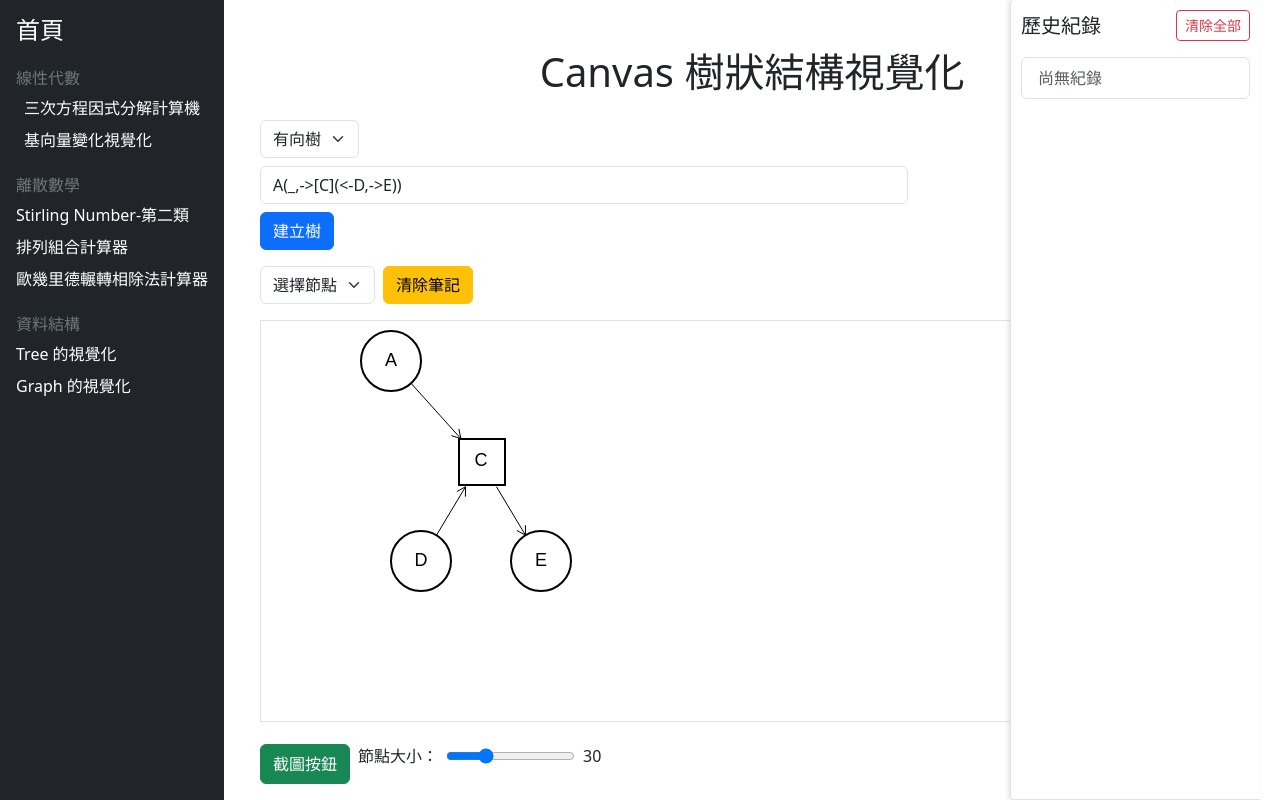
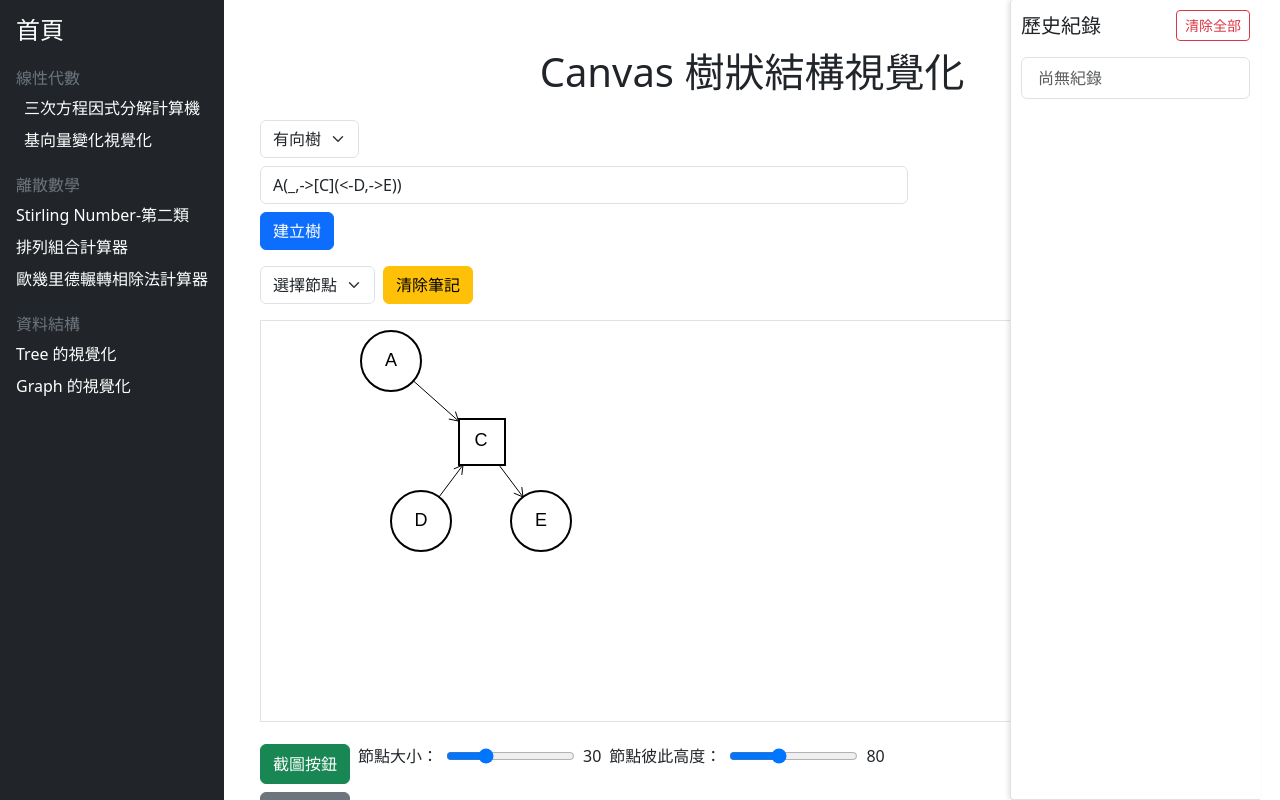
Before and after one commit to Hoxton019030/Math_Calculator, a Vue app: page /dataStructure/tree_visual in a window 1280 px wide. Built offline with nearby package versions, Linux system fonts and the light colour scheme.

Commit message:
2025-08-03 commit

```diff
--- a/src/views/DataStructure/TreeVisual.vue
+++ b/src/views/DataStructure/TreeVisual.vue
@@ -44,6 +44,16 @@
             <input id="nodeSizeSlider" type="range" min="10" max="80" v-model="nodeSize" />
             <span>{{ nodeSize }}</span>
           </div>
+          <div class="mb-3 d-flex align-items-center gap-2 flex-wrap">
+            <label for="heightBetweenNodeSlider" class="form-label mb-0">節點彼此高度：</label>
+            <input id="heightBetweenNodeSlider" type="range" min="10" max="200" v-model="heightBetweenNode" />
+            <span>{{ heightBetweenNode }}</span>
+          </div>
+          <div class="mb-3">
+  <button class="btn btn-secondary" @click="resetDefaults">還原預設</button>
+</div>
+
+
         </div>
         <div v-if="copySuccess" class="copy-toast">已複製到剪貼簿！</div>
       </div>
@@ -60,6 +70,7 @@ import { ref, onMounted, watch, nextTick } from 'vue'
 import HistoryPanel from '../../components/History_Panel.vue'
 
 const nodeSize = ref(30) // 預設節點大小，可調整範圍 10~80
+const heightBetweenNode= ref(80)
 const inputText = ref('A(_,->[C](<-D,->E))')
 const canvas = ref(null)
 const canvasContainer = ref(null)
@@ -88,6 +99,12 @@ let dragPoint = null
 let isResizingHistory = false
 let resizeHistoryStartX = null
 let resizeHistoryStartWidth = null
+
+
+function resetDefaults() {
+  nodeSize.value = ref(30).value
+  heightBetweenNode.value = ref(80).value
+}
 
 function loadCanvasSize() {
   const savedSize = localStorage.getItem(CANVAS_SIZE_KEY)
@@ -221,7 +238,7 @@ function parseForest(str) {
 
 
 function calculatePositions(root, depth = 0, xOffset = { x: 0 }) {
-  const node = { ...root, x: 0, y: depth * 100, children: [] }
+  const node = { ...root, x: 0, y: depth * heightBetweenNode.value, children: [] }
   for (let child of root.children) {
     const childNode = calculatePositions(child, depth + 1, xOffset)
     node.children.push(childNode)
@@ -739,7 +756,7 @@ onMounted(() => {
 })
 
 watch(
-  [history, treeMode, toolMode, nodeSize],
+  [history, treeMode, toolMode, nodeSize,heightBetweenNode],
   () => {
     saveHistory()
     drawTree()
```
